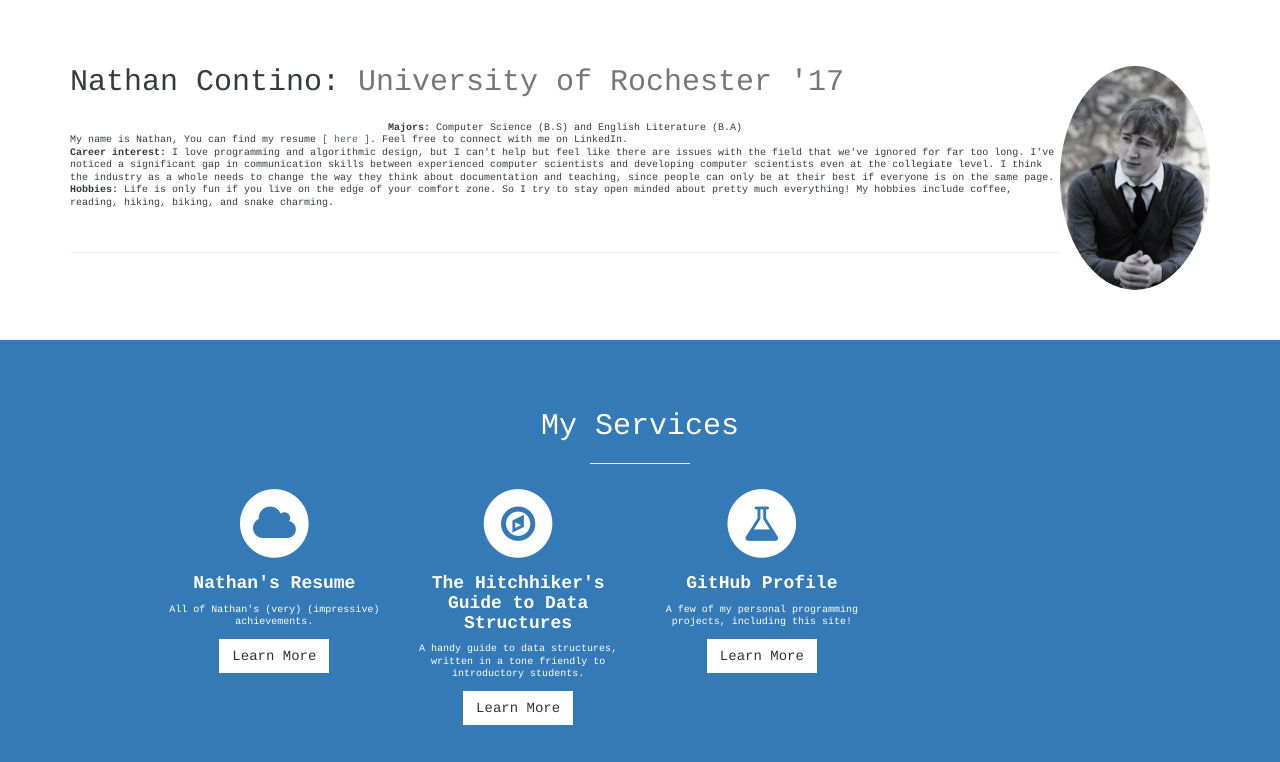
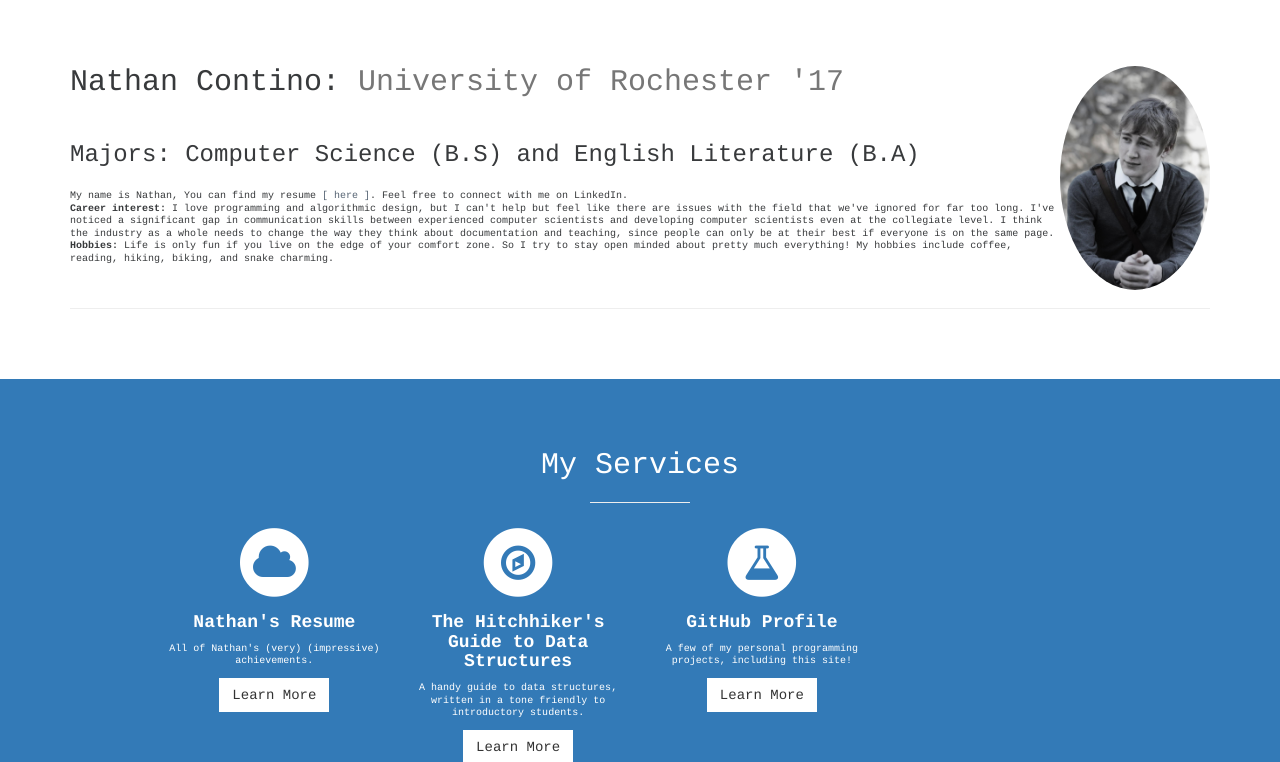
Before and after one commit to nathan-contino/nathan-contino.github.io, a Jekyll site: the page built from index.html, in a window 1280 px wide and 900 px high, scrolled down 766 px, cut to the strip 138-900 px from the top of the window. Built offline with Jekyll 4.4.1, drawn with Linux system fonts in a browser that asks for light colours.

Commit message:
formatting change
Former-commit-id: 86dff3a58fc85e88f1a8b2e045a930aeb22a14ec [formerly 11e400be68005d4b3c63d46fda754ab270ece4f1] [formerly 58328d7e231590db2dd116c1ad9cad7eff695254 [formerly 85b1f6132eef718cba2bcb6609c56311a5e35046]]
Former-commit-id: cb771e137426335cf4b683f0e2276cb3e08b2081 [formerly 6d9a910839111774becd702b9389d7d760a5ae22]
Former-commit-id: 8ce12ff1f723de90e5bea140191bfa90d2c2f6db

```diff
--- a/_includes/about.html
+++ b/_includes/about.html
@@ -6,7 +6,7 @@
                 <span class="text-muted">University of Rochester '17</span>
             </h2><br/>
             <h10 align="left" font-family="inherit" font-weight="500" line-height="1.1" color="inherit">
-              <b align="left">Majors: </b> Computer Science (B.S) and English Literature (B.A) <br/>
+              <h3 align="left">Majors: </b> Computer Science (B.S) and English Literature (B.A) </h3><br/>
                 <p align="left">My name is Nathan, You can find my resume
                 <a href="{{ site.baseurl }}public/Nathan_Contino_Resume.pdf"> [ here ]</a>. Feel free to connect with me on LinkedIn.<br/>
                 <b align="left">Career interest:</b>
```
